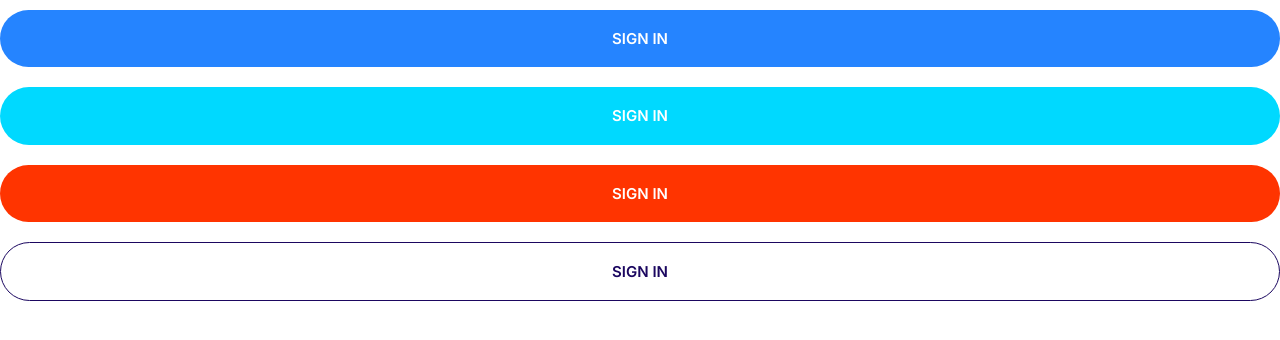
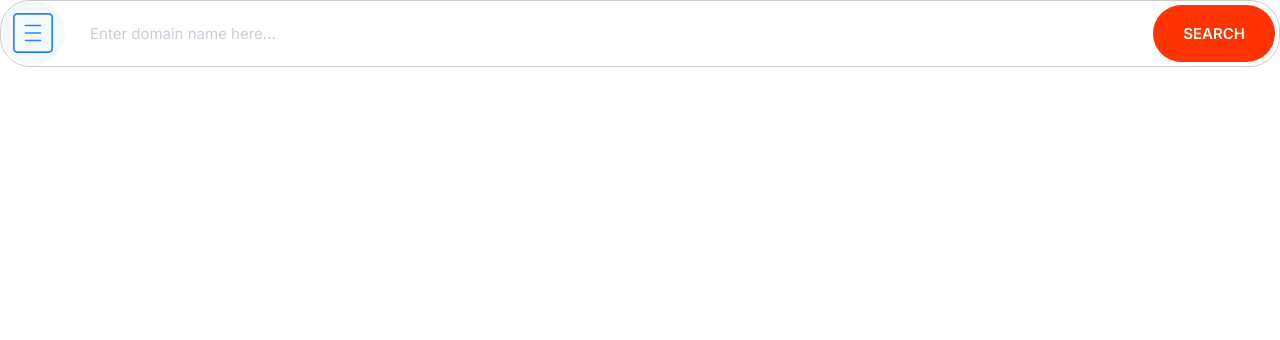
Before and after one commit to WongOonTao/Website, a plain HTML site: page index.html in a window 1280 px wide. Drawn offline with Linux system fonts and the light colour scheme.

Commit message:
input with buttons

```diff
--- a/css/styles.css
+++ b/css/styles.css
@@ -4,6 +4,8 @@
   --color-accent: #ff3400;
   --color-headings: #1b0760;
   --color-body: #918ca4;
+  --color-border: #ccc;
+  --border-radius: 30px;
 }
 *,
 *::after,
@@ -234,3 +236,40 @@ a {
     font-size: 1.5rem;
   }
 }
+
+/* Inputs */
+.input {
+  padding: 1.5rem 2.5rem;
+  border: 1px solid var(--color-border);
+  border-radius: var(--border-radius);
+  outline: 0;
+  color: var(--color-headings);
+  box-shadow: ;
+  font-size: 2rem;
+}
+
+::placeholder {
+  color: #cdcbd7;
+}
+
+.input-group {
+  border: 1px solid var(--color-border);
+  border-radius: var(--border-radius);
+  display: flex;
+}
+
+.input-group .input {
+  border: 0;
+  flex-grow: 1;
+  padding-left: 1.5rem 1rem;
+}
+
+.input-group .button {
+  margin: 4px;
+}
+
+@media screen and (min-width: 1024px) {
+  .input {
+    font-size: 1.5rem;
+  }
+}
--- a/index.html
+++ b/index.html
@@ -14,9 +14,18 @@
     <link rel="stylesheet" href="/css/styles.css" />
   </head>
   <body>
-    <button class="button button--primary button-block">Sign in</button>
-    <button class="button button--secondary button-block">Sign in</button>
-    <button class="button button--accent button-block">Sign in</button>
-    <button class="button button--outline button-block">Sign in</button>
+    <div class="input-group">
+      <span class="icon-container">
+        <svg class="icon icon--primary">
+          <use xlink:href="images/sprite.svg#menu"></use>
+        </svg>
+      </span>
+      <input
+        type="text"
+        class="input"
+        placeholder="Enter domain name here..."
+      />
+      <button class="button button--accent">Search</button>
+    </div>
   </body>
 </html>
```
Also changed, not shown: components/inputwithbutton.html (added, +9 -0 lines).
